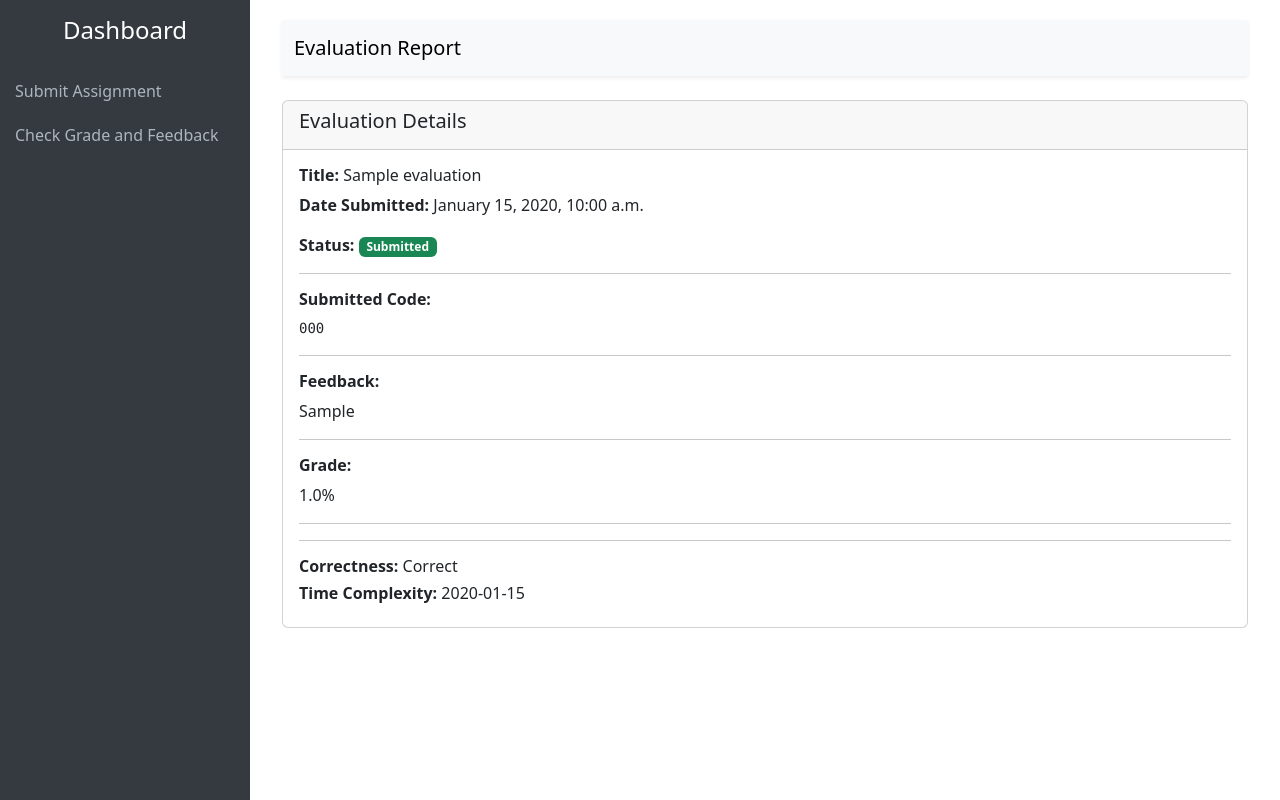
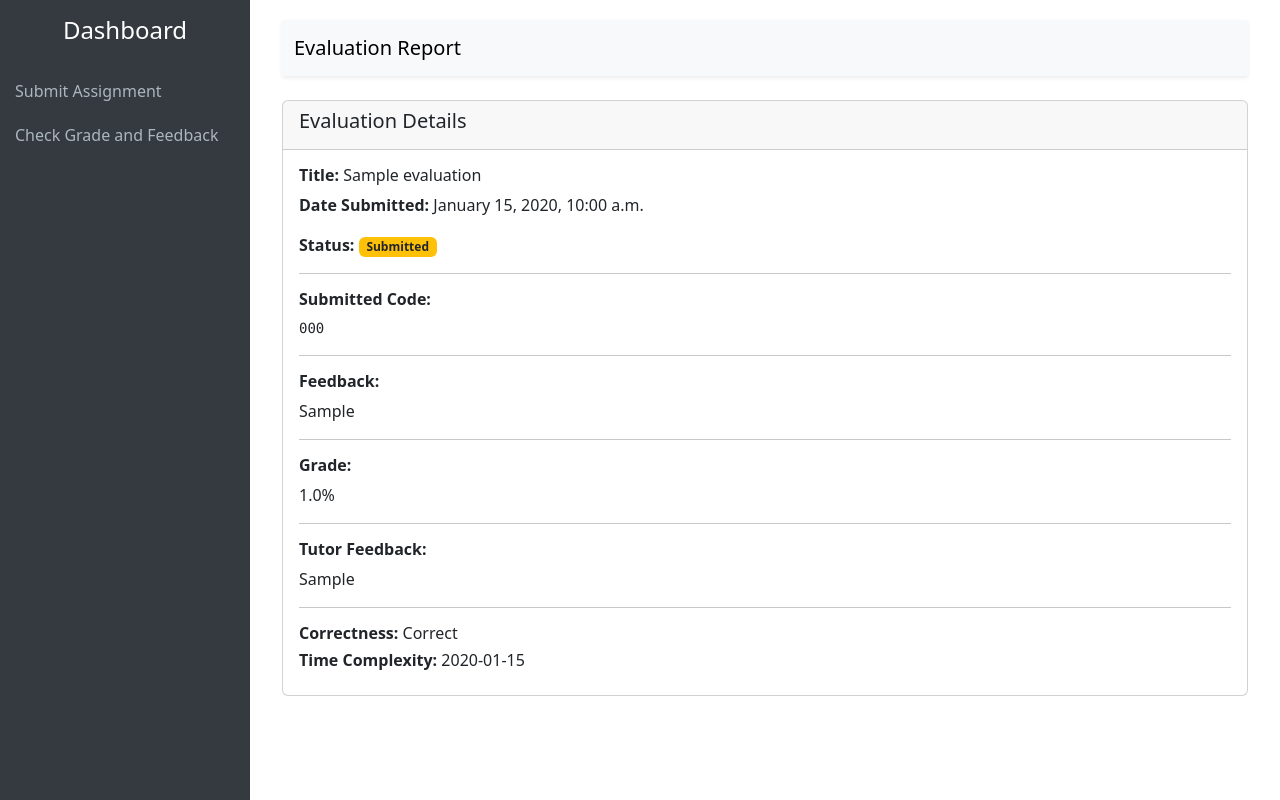
Before and after one commit to Chin3ll/feedback-pro, a Django app: page /evaluation/1/ in a window 1280 px wide. Run offline with Django 5.2, Linux system fonts and the light colour scheme; a user stored in the database is signed in; tables that the repository leaves empty hold one stand-in row (values such as "Sample post").

Commit message:
made changes to feedback model

```diff
--- a/accounts/models.py
+++ b/accounts/models.py
@@ -7,11 +7,11 @@ from django.dispatch import receiver
 class Profile(models.Model):
     ROLE_CHOICES = [
         ('Admin', 'Admin'),
-        ('Lecturer', 'Lecturer'),
+        ('Tutor', 'Tutor'),
         ('Student', 'Student'),
     ]
     user = models.OneToOneField(settings.AUTH_USER_MODEL, on_delete=models.CASCADE)
-    role = models.CharField(max_length=20, choices=(('student', 'Student'), ('lecturer', 'Lecturer'), ('admin', 'Admin')))
+    role = models.CharField(max_length=20, choices=(('student', 'Student'), ('tutor', 'Tutor'), ('admin', 'Admin')))
 
     def __str__(self):
         return f"{self.user.username} - {self.role}"
--- a/sorting_feedback/models.py
+++ b/sorting_feedback/models.py
@@ -18,10 +18,10 @@ class Evaluation(models.Model):
     )
     student_code = models.TextField(help_text="The student's submitted code.")
     feedback = models.TextField(help_text="Detailed feedback for the student's submission.")
-    gpt_feedback = models.TextField(
+    tutor_feedback = models.TextField(
         null=True,
         blank=True,
-        help_text="GPT-generated feedback for the submission."
+        help_text="Tutor specific feedback for the submission."
     )
     correctness = models.BooleanField(
         default=False,
--- a/templates/feedback_result.html
+++ b/templates/feedback_result.html
@@ -66,7 +66,7 @@
                   {% if success %}
                       <div class="success">
                           <p><strong>Feedback:</strong> {{ feedback }}</p>
-                          <!-- <p><strong>GPT Feedback:</strong> {  { gpt_feedback }  }</p> -->
+                          <!-- <p><strong>Tutor Feedback:</strong> {  { tutor_feedback }  }</p> -->
                       </div>
                   {% else %}
                       <div class="error">
--- a/templates/feedback_result2.html
+++ b/templates/feedback_result2.html
@@ -51,6 +51,8 @@
         <nav class="navbar navbar-expand-lg navbar-light bg-light shadow-sm">
             <div class="container-fluid">
                 <a class="navbar-brand" href="#">Student Dashboard</a>
+
+
             </div>
         </nav>
 
@@ -67,7 +69,7 @@
                     {% if success %}
                         <div class="success">
                             <p><strong>Feedback:</strong> {{ feedback }}</p>
-                            <!-- <p><strong>GPT Feedback:</strong> {  { gpt_feedback }  }</p> -->
+                            <p><strong>Tutor Feedback:</strong> {  { tutor_feedback }  }</p>
                         </div>
                     {% else %}
                         <div class="error">
--- a/templates/student-assignment-report.html
+++ b/templates/student-assignment-report.html
@@ -65,8 +65,8 @@
                         <p><strong>Status:</strong>
                             <span
                                 class="badge
-                                {% if evaluation.status == 'submitted' %} bg-success
-                                {% elif evaluation.status == 'reviewed' %} bg-warning text-dark
+                                {% if evaluation.status == 'submitted' %} bg-warning text-dark
+                                {% elif evaluation.status == 'reviewed' %} bg-success
                                 {% elif evaluation.status == 'pending' %} bg-danger
                                 {% endif %}">
                                 {{ evaluation.status|capfirst }}
@@ -87,8 +87,8 @@
                             {% endif %}
                         </p>
                         <hr>
-                        <!-- <h6><strong>GPT Feedback:</strong></h6>
-                        <p>{{ evaluation.gpt_feedback }}</p> -->
+                        <h6><strong>Tutor Feedback:</strong></h6>
+                        <p>{{ evaluation.tutor_feedback }}</p>
                         <hr>
                         <h6><strong>Correctness:</strong> {{ evaluation.correctness|yesno:"Correct,Incorrect" }}</h6>
                         <h6><strong>Time Complexity:</strong> {{ evaluation.time_complexity }}</h6>
```
Also changed, not shown: templates/accounts/dashboard-s.html (+11 -0 lines), accounts/migrations/0001_initial.py, sorting_feedback/migrations/0001_initial.py, sorting_feedback/migrations/0002_evaluationcriteria.py (deleted), sorting_feedback/migrations/0003_alter_evaluationcriteria_options_and_more.py (deleted).
